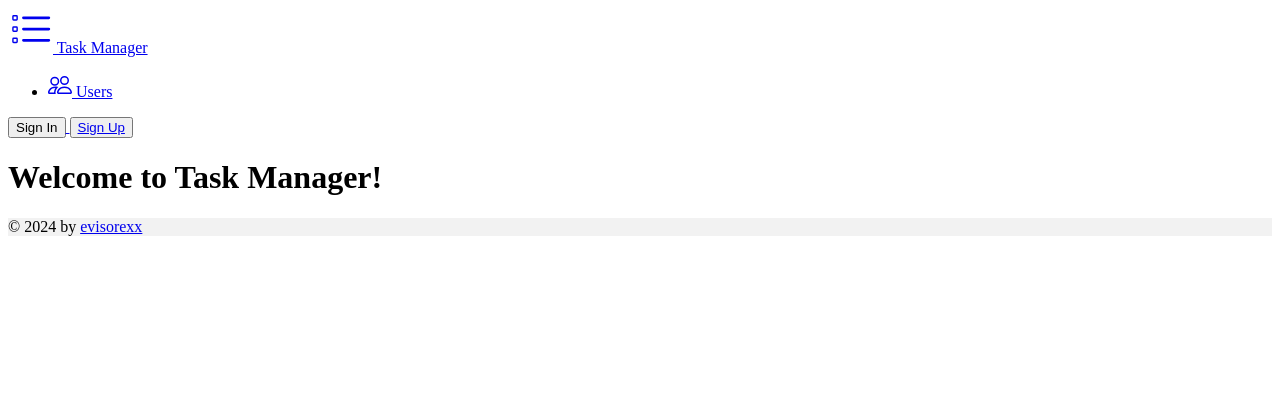
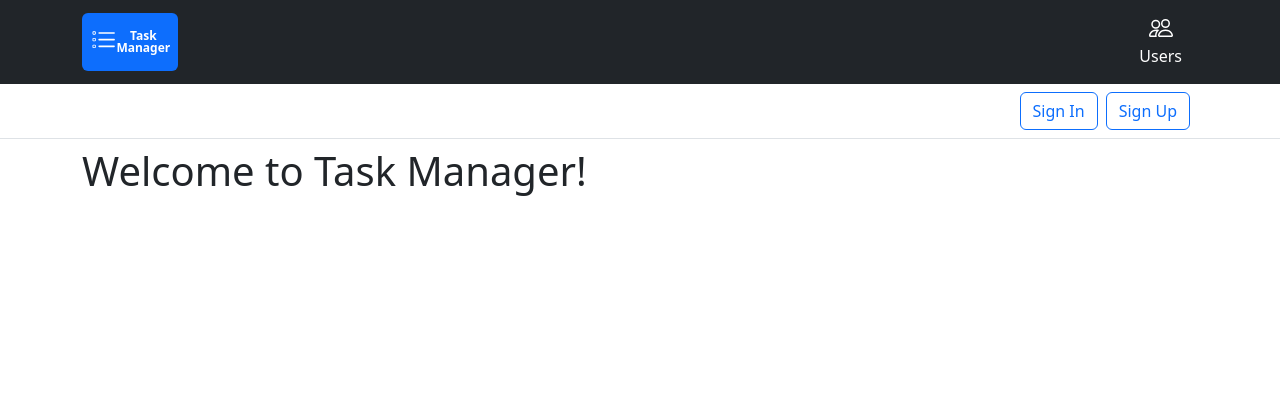
Before and after one commit to evisorexx/Task_Manager, a Django app: template task_manager/templates/index.html in a window 1280 px wide. Shown: the top 420 px of the page. Run offline with Django 5.2, Linux system fonts and the light colour scheme; the template is opened without the code that fills it, so the values that code supplies are empty; parts of the project's set-up code (start-up, migrations or seed data) failed here and were passed over; some libraries are stand-ins or nearby versions.

Commit message:
Fix frontend #3.

```diff
--- a/task_manager/templates/base.html
+++ b/task_manager/templates/base.html
@@ -1,6 +1,8 @@
 {% load static %}
 {% load i18n %}
 {% load django_bootstrap5 %}
+{% bootstrap_css %}
+{% bootstrap_javascript %}
 
 <!doctype html>
 <html lang="en">
--- a/task_manager/templates/navbar.html
+++ b/task_manager/templates/navbar.html
@@ -1,6 +1,8 @@
 {% load i18n %}
 {% block navbar %}
 {% load django_bootstrap5 %}
+{% bootstrap_css %}
+{% bootstrap_javascript %}
 
 {% if user.is_authenticated %}
 <div class="b-example-divider"></div>
@@ -96,10 +98,10 @@
       </div>
       <div class="px-3 py-2 border-bottom mb-2">
         <div class="container d-flex flex-wrap justify-content-end">
-          <a href="{% url 'login' %}">
+          <a class="nav-link" href="{% url 'login' %}">
             <button type="button" class="btn btn-outline-primary me-2">{% trans 'Sign In' %}</button>
           </a>
-          <a href="{% url 'users_create' %}">
+          <a class="nav-link" href="{% url 'users_create' %}">
             <button type="button" class="btn btn-outline-primary me-2">{% trans 'Sign Up' %}</a></button>
           </a>
         </div>
```
